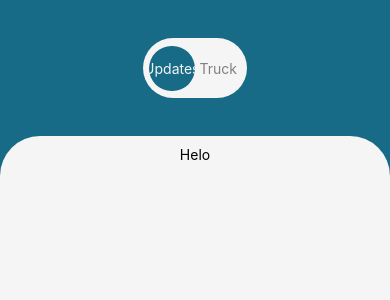
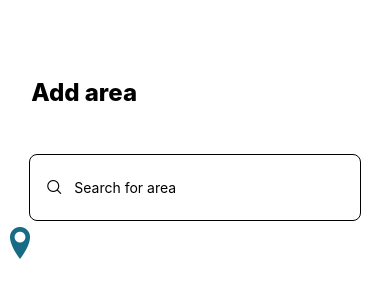
Before and after one commit to molokochris/Hydro-Alert, a React Native app: screen /Location in a window 390 px wide. Before the commit this address had no page. Shown: the top 300 px of the page. Built offline with nearby package versions, Linux system fonts and the light colour scheme.

Commit message:
added location

```diff
--- a/App.js
+++ b/App.js
@@ -6,11 +6,14 @@ import Home from "./src/pages/Home";
 import Login from "./src/pages/Login";
 import Signup from "./src/pages/Signup";
 import Search from "./src/pages/Search";
+import Location from "./src/pages/Location"
+
+
 export default function App() {
   const Stack = createNativeStackNavigator();
   return (
     <NavigationContainer>
-      <Stack.Navigator initialRouteName="Home">
+      <Stack.Navigator initialRouteName="Location">
         <Stack.Screen
           name="Home"
           component={Home}
@@ -19,6 +22,7 @@ export default function App() {
         <Stack.Screen name="Login" component={Login} />
         <Stack.Screen name="Signup" component={Signup} />
         <Stack.Screen name="Search" component={Search} />
+        <Stack.Screen name="Location" component={Location} options={{ headerShown: false }}/>
       </Stack.Navigator>
     </NavigationContainer>
   );
--- a/package.json
+++ b/package.json
@@ -11,10 +11,13 @@
   "dependencies": {
     "@react-navigation/native": "^6.1.9",
     "@react-navigation/native-stack": "^6.9.17",
+    "axios": "^1.6.2",
     "expo": "~49.0.15",
     "expo-status-bar": "~1.6.0",
     "react": "18.2.0",
     "react-native": "0.72.6",
+    "react-native-google-places-autocomplete": "^2.5.6",
+    "react-native-maps": "^1.8.0",
     "react-native-safe-area-context": "4.6.3",
     "react-native-screens": "~3.22.0",
     "react-native-vector-icons": "^10.0.2",
--- a/src/pages/Location.js
+++ b/src/pages/Location.js
@@ -1,10 +1,94 @@
-import { View, Text } from "react-native";
-import React from "react";
+import React, { useState } from "react";
+import {
+  View,
+  TextInput,
+  TouchableOpacity,
+  StyleSheet,
+  Text,
+  Alert,
+} from "react-native";
+import { AntDesign } from "@expo/vector-icons";
+import axios from 'axios';
+import { GooglePlacesAutocomplete } from 'react-native-google-places-autocomplete';
 
-export default function Location() {
+
+import { Entypo } from '@expo/vector-icons';
+
+const SearchBar = () => {
+  const [searchText, setSearchText] = useState("");
+  const [location, setLocation] = useState(null);
+
+
+  const handleSearch = () => {
+    console.log("Searching for:", searchText);
+  };
+
   return (
-    <View>
-      <Text>Location</Text>
+    <View style={styles.MainContainer}>
+      <Text
+        style={{
+          marginTop: "20%",
+          fontWeight: "800",
+          fontSize: 24,
+          marginLeft: "8%",
+        }}
+      >
+        Add area
+      </Text>
+      <View style={styles.container}>
+        <TouchableOpacity style={styles.iconContainer} onPress={handleSearch}>
+          <AntDesign name="search1" size={16} color="black" />
+        </TouchableOpacity>
+
+        <TextInput
+          style={styles.input}
+          placeholder="Search for area"
+          placeholderTextColor="black"
+          color="black"
+          value={searchText}
+          onChangeText={(text) => setSearchText(text)}
+          onPress={(data, details = null) => {
+            console.log(data, details);
+          }}
+          query={{
+            key: 'YOUR API KEY',
+            language: 'en',
+          }}
+        />
+      </View>
+
+      <Entypo name="location-pin" size={40} color="#176B87"  alignSelf="center"
+    alignItems= "center" marginTop={50} />
     </View>
   );
-}
+};
+
+const styles = StyleSheet.create({
+  MainContainer: {
+    flex: 1,
+    backgroundColor: "white",
+  },
+  container: {
+    flexDirection: "row",
+    alignSelf: "center",
+    alignItems: "center",
+    backgroundColor: "#fff",
+    borderRadius: 8,
+    paddingVertical: 8,
+    paddingHorizontal: 16,
+    marginTop: "12%",
+    height: "8%",
+    width: "85%",
+    borderColor: "black",
+    borderWidth: 1,
+  },
+  input: {
+    flex: 1,
+    color: "white",
+  },
+  iconContainer: {
+    marginRight: 12,
+  },
+});
+
+export default SearchBar;
```
Also changed, not shown: 1 other file (tests, documents, lock files or other folders).
